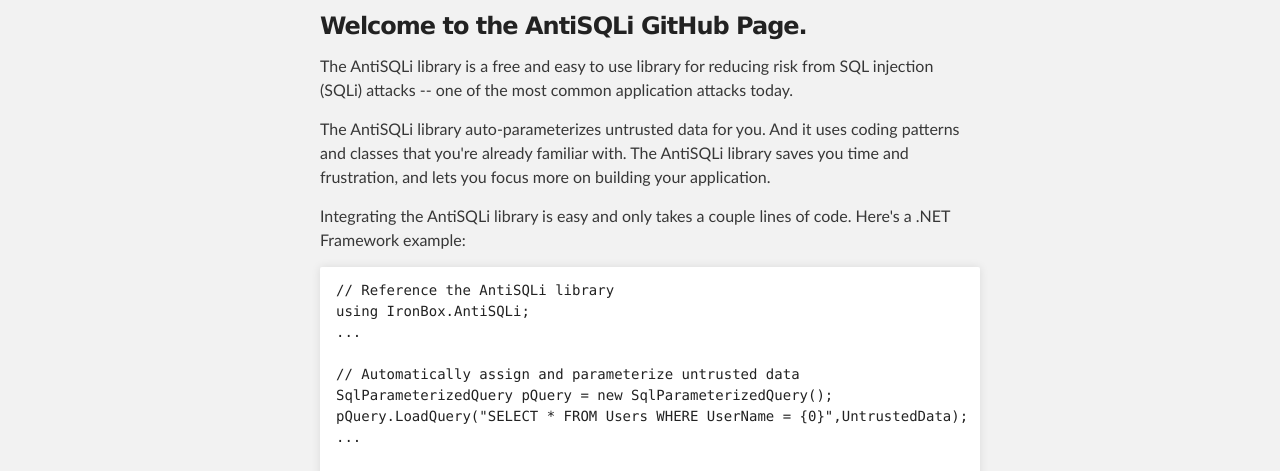
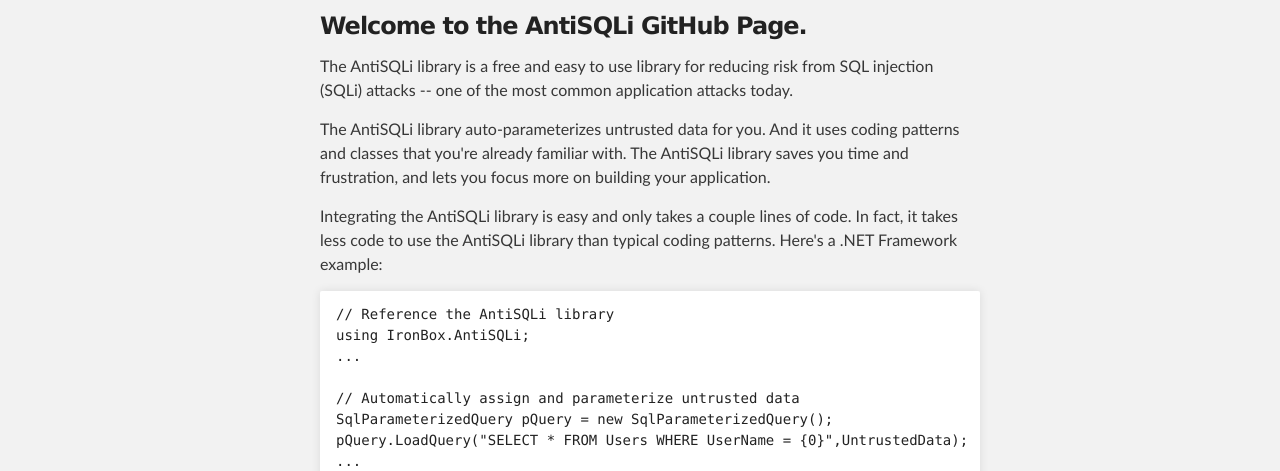
Before and after one commit to IronBox/AntiSQLi, a plain HTML site: page index.html in a window 1280 px wide. Shown: the part 324-795 px from the top of the page. Drawn offline with Linux system fonts and the light colour scheme.

Commit message:
Updated description

```diff
--- a/index.html
+++ b/index.html
@@ -39,7 +39,7 @@ The AntiSQLi library is a free and easy to use library for reducing risk from SQ
 
 <p>The AntiSQLi library auto-parameterizes untrusted data for you. And it uses coding patterns and classes that you're already familiar with. The AntiSQLi library saves you time and frustration, and lets you focus more on building your application.</p>
 
-<p>Integrating the AntiSQLi library is easy and only takes a couple lines of code. Here's a .NET Framework example:</p>
+<p>Integrating the AntiSQLi library is easy and only takes a couple lines of code. In fact, it takes less code to use the AntiSQLi library than typical coding patterns. Here's a .NET Framework example:</p>
 
 <pre><code>// Reference the AntiSQLi library
 using IronBox.AntiSQLi;
```
